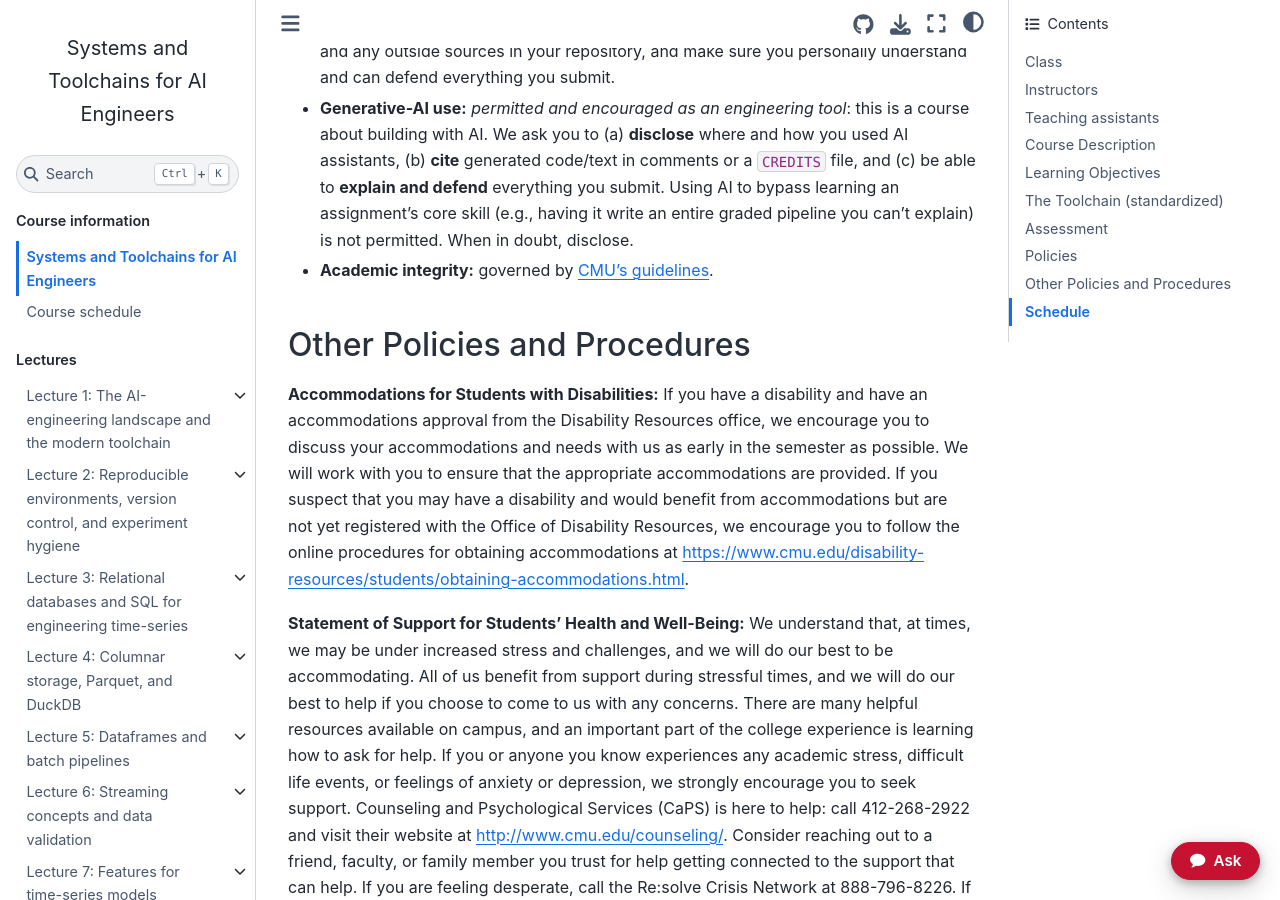
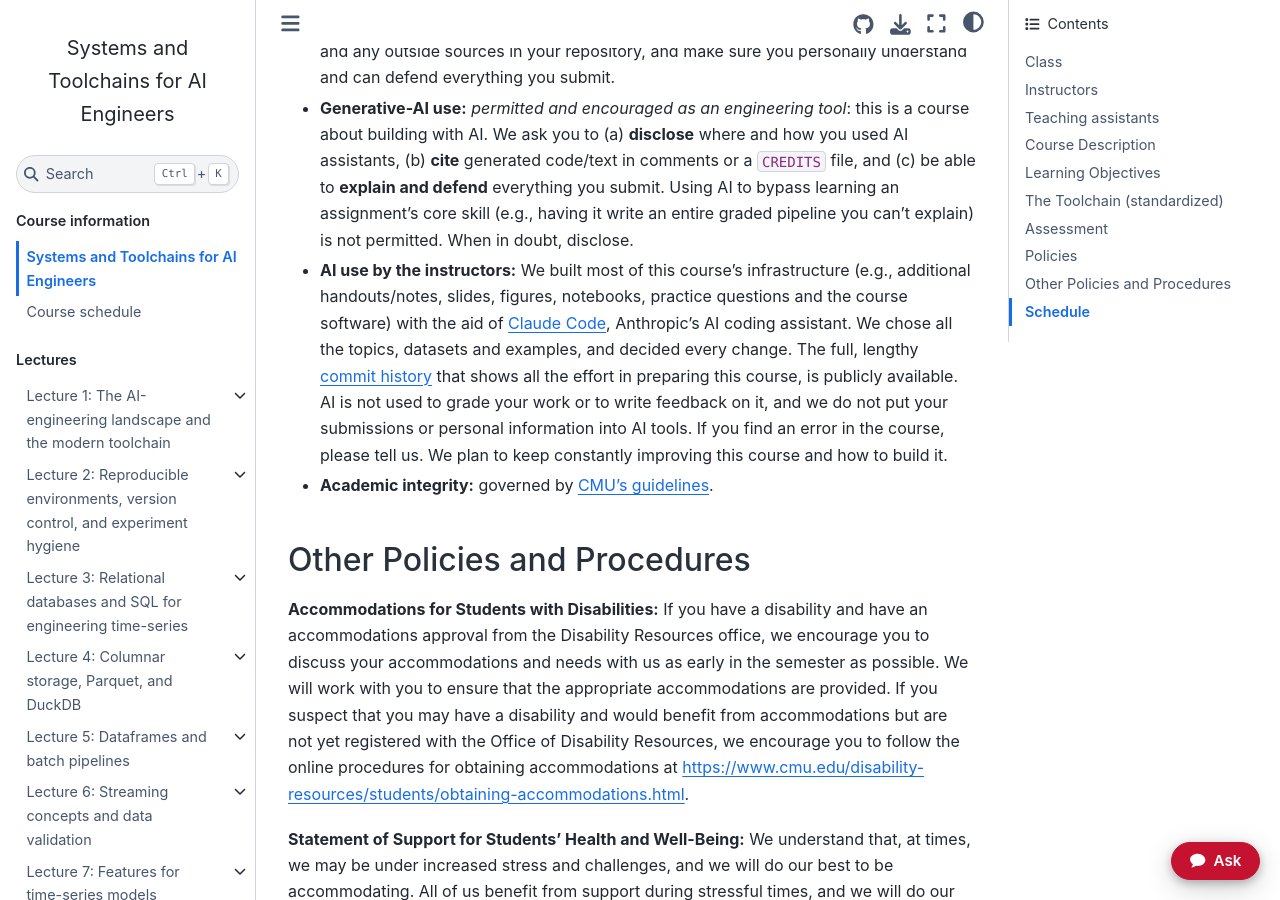
Before and after one commit to jkitchin/f26-06763, a Jupyter Book: the page built from course/syllabus.md, in a window 1280 px wide and 900 px high, scrolled down 3925 px. Built offline with Jupyter Book 1.0.4 settings and Sphinx 7.4.7 and the Sphinx Book theme 1.1.4, drawn with Linux system fonts in a browser that asks for light colours; pages that are not in the unit, such as notebooks, are missing from menus.

Commit message:
Updating text on details how the course was built with the help of AI/Claude Code
Co-Authored-By: Claude Opus 5.5 <noreply@anthropic.com>

```diff
--- a/course/syllabus.md
+++ b/course/syllabus.md
@@ -133,6 +133,9 @@ Grades are absolute, and no curve is applied:
   able to **explain and defend** everything you submit. Using AI to bypass learning an
   assignment's core skill (e.g., having it write an entire graded pipeline you can't
   explain) is not permitted. When in doubt, disclose.
+- **AI use by the instructors:** We built most of this course's infrastructure (e.g., additional handouts/notes, slides, figures, notebooks, practice questions and the course software) with the aid of [Claude Code](https://claude.com/claude-code),
+  Anthropic's AI coding assistant. We chose all the topics, datasets and examples, and decided every change. The full, lengthy [commit history](https://github.com/jkitchin/f26-06763/commits/main) that shows all the effort in preparing this course, is publicly available. AI is not used to grade your work or to write feedback on it, and we do
+  not put your submissions or personal information into AI tools. If you find an error in the course, please tell us. We plan to keep constantly improving this course and how to build it.
 - **Academic integrity:** governed by [CMU's guidelines](https://www.cmu.edu/policies/student-and-student-life/academic-integrity.html).
 
 ## Other Policies and Procedures
```
Also changed, not shown: index.md (+3 -0 lines).
